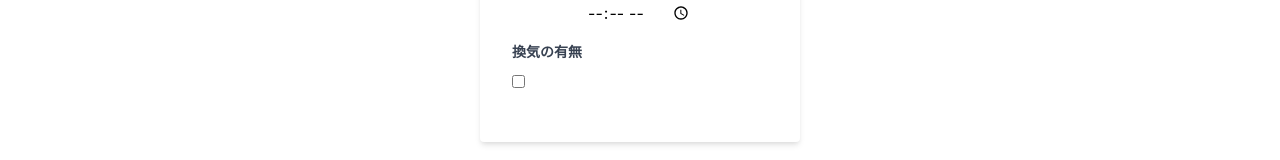
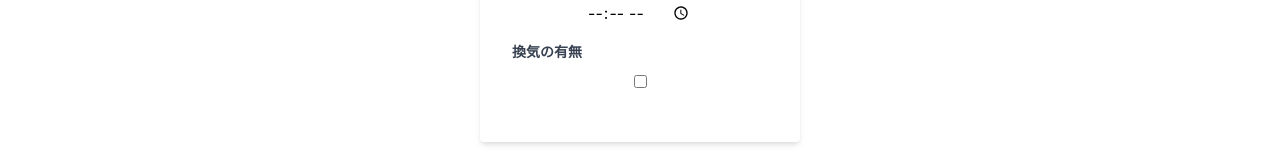
Before and after one commit to sohey-dr/SPA-Cestlavie-Time, a Nuxt app: page /time_table in a window 1280 px wide. Shown: the part 410-570 px from the top of the page. Built offline with nearby package versions, Linux system fonts and the light colour scheme.

Commit message:
[ADD]真ん中に寄せる

```diff
--- a/pages/time_table.vue
+++ b/pages/time_table.vue
@@ -93,11 +93,13 @@
           >
             換気の有無
           </label>
-          <input v-model="ventilation" type="checkbox" class="form-checkbox">
+          <div class="text-center">
+            <input v-model="ventilation" type="checkbox" class="form-checkbox">
+          </div>
         </div>
         <div class="w-28 mx-auto flex items-center justify-between">
           <button
-            @click="outputTimeTable({ bandCount, rehearsalTime, performanceTime, ventilation })"
+            @click="outputTimeTable({ bandCount, rehearsalTime, performanceTime, ventilation, startTime })"
             v-if="bandCount&&rehearsalTime&&performanceTime"
             class="
               bg-blue-500
```
